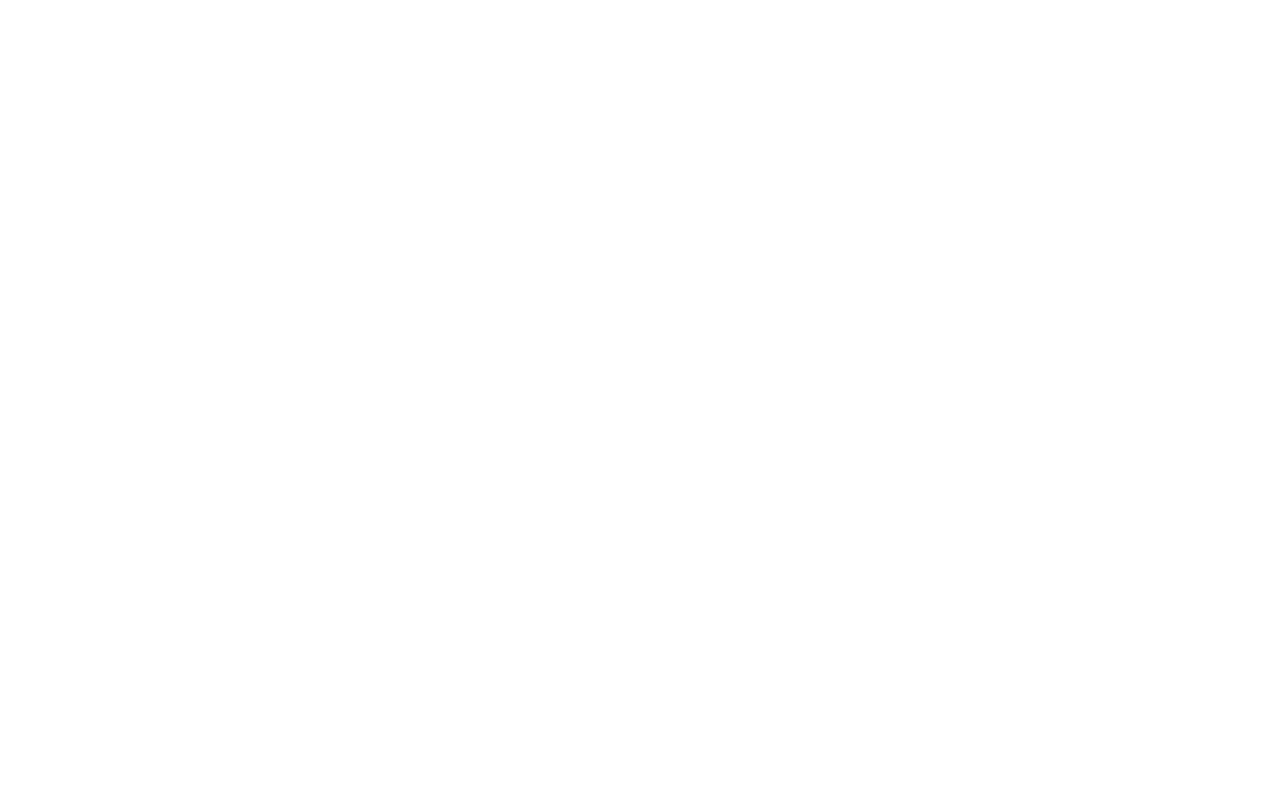
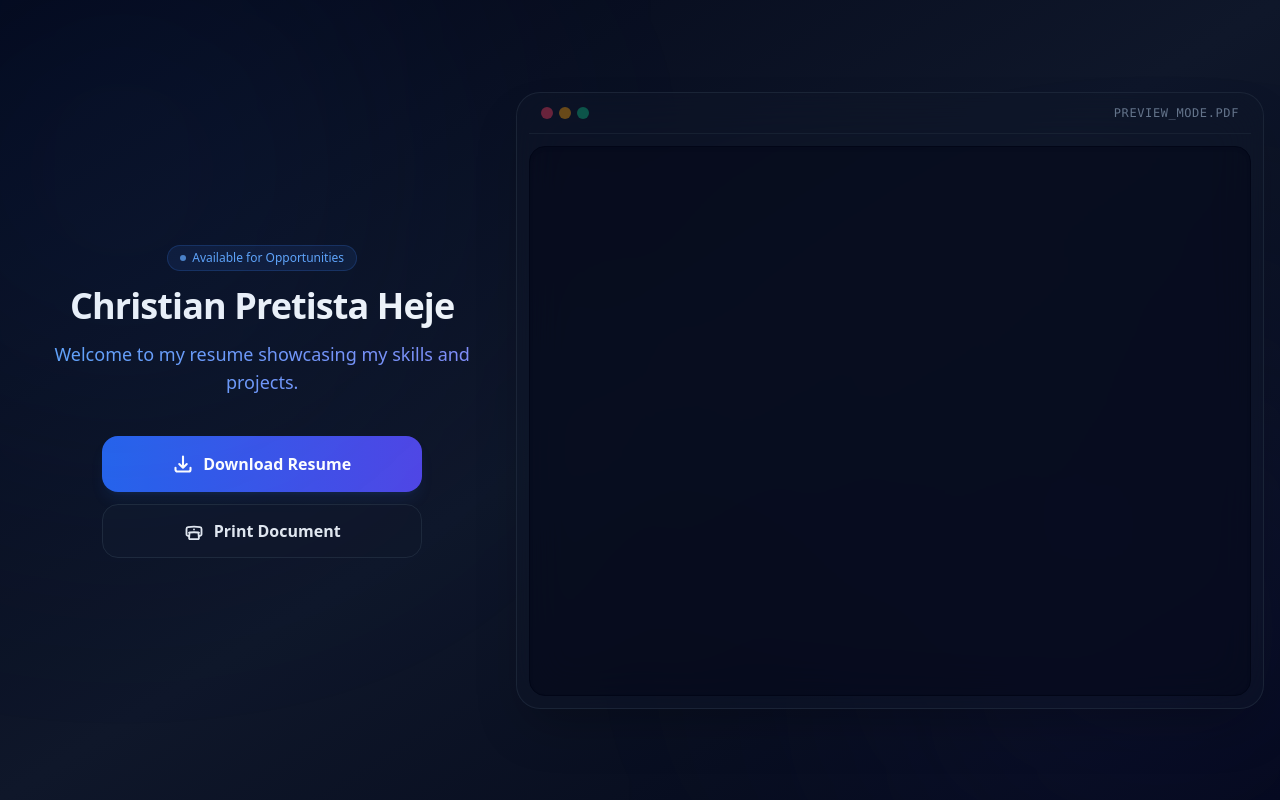
Before and after one commit to christiaaann/chistian-portfolio, a React (Vite) app: page /resume in a window 1280 px wide. Before the commit this address had no page. Built offline with nearby package versions, Linux system fonts and the light colour scheme.

Commit message:
Fix Resume Page

```diff
--- a/package.json
+++ b/package.json
@@ -12,6 +12,7 @@
   "dependencies": {
     "@lottiefiles/dotlottie-react": "^0.17.12",
     "emailjs-com": "^3.2.0",
+    "lucide-react": "^1.3.0",
     "react": "^19.2.0",
     "react-dom": "^19.2.0",
     "react-router-dom": "^7.12.0"
--- a/src/App.jsx
+++ b/src/App.jsx
@@ -2,13 +2,14 @@
 import { Route, Router, Routes } from 'react-router-dom'
 import MyProject from './components/MyProject'
 import Home from './Home/Home'
-
+import Resume from './components/Resume'
 function App() {
 
   return (
    <Routes>
     <Route path='/' element={<Home/>}/>
     <Route path='/goProject' element={<MyProject/>}/>
+    <Route path='/resume' element={<Resume/>} />
    </Routes>
   );
 }
--- a/src/components/Experience.jsx
+++ b/src/components/Experience.jsx
@@ -1,7 +1,8 @@
-import React, { useEffect, useState } from 'react'
+import React, { useEffect, useState, useRef } from 'react'
 import info from '../assets/info.png'
 import enrollment from '../assets/enrollment.png'
 import rental from '../assets/rental.png'
+import { ChevronLeft, ChevronRight } from 'lucide-react'
 const Experience = () => {
 
   const [slider, setSlider] = useState([
@@ -17,26 +18,44 @@
    return () => clearInterval(interval);
   }, [slider]);
 
+  const ref = useRef();
+  const [show, setShow] = useState(false);
+
   return (
      <div className=' bg-neutral-950 border max-w-[20rem] pp:max-w-full border-neutral-700 p-2 rounded-lg'>
      <div className='flex gap-2 relative left-1 items-center'>
      <img className='w-5 h-5' src={info} alt="" />
      <h1 className='text-xl font-bold'>Projec History</h1>
      </div>
-     <div className='flex flex-col gap-3 mt-2 text-[15px] text-justify p-1 '>
+     <div className='flex relative flex-col gap-3 mt-2 text-[15px] text-justify p-1 '>
        <li className='text-lg relative left-5'>Enrollment System <span className=' bg-red-600 text-white text-sm rounded-sm px-2'>Live</span></li>
         {slider.length > 0 ? (
+        <>
         <a target='_blank' href='https://myrtlechristianschool.com/'>
         <img className='h-72' src={slider[current].imageUrl} alt="" />
         </a>
-        ):(
+        <button
+         className='absolute top-44 -left-2 border border-white/50 backdrop-blur-xl w-10 h-10 rounded-full flex justify-center items-center'
+         >
+          <ChevronLeft/>
+          </button>
+        <button
+         className='absolute top-44 -right-2 border border-white/50 backdrop-blur-xl w-10 h-10 rounded-full flex justify-center items-center'
+         >
+          <ChevronRight/>
+          </button>
+      </>
+     ):(
        <span>No Project</span>
     )}
         <div className='p-3'>
-        <li>Implemented Google Authentication login using Firebase.</li>
+         <p className=' border p-2 rounded-lg border-neutral-700'>Implemented Google Authentication login using Firebase.</p>
+           <p className=' border p-2 rounded-lg border-neutral-700'>Added email notification system for application approval and rejection during enrollment.</p>
+             <p className=' border p-2 rounded-lg border-neutral-700'>Integrated database and handled system functionality using Firebase</p>
+        {/* <li>Implemented Google Authentication login using Firebase.</li>
         <li>Developed frontend and backend features using React, Node.js, Tailwind CSS, and JavaScript.</li>
         <li>Integrated database and handled system functionality using Firebase.</li>
-        <li>Added email notification system for application approval and rejection during enrollment.</li>
+        <li>Added email notification system for application approval and rejection during enrollment.</li> */}
       </div>
        <li className='text-lg relative left-5'>Rental System</li>
        <img className=' border border-gray-500' src={rental} alt="" />
--- a/src/components/Profile.jsx
+++ b/src/components/Profile.jsx
@@ -10,7 +10,7 @@
 import sender from '../assets/sender.png'
 import emailjs from 'emailjs-com'
 import { DotLottieReact } from '@lottiefiles/dotlottie-react'
-
+import { Link } from 'react-router-dom'
 const Profile = () => {
 
     const navigate = useNavigate();
@@ -162,7 +162,15 @@
        </div>
        <div className='flex gap-5'>
        {/* <p className='tt:relative xx:text-[18px] xx:top-3 top-2 text-[20px] font-manrope leading-snug text-transparent bg-clip-text bg-gradient-to-r from-indigo-600 via-pink-600 to-purple-600 font-bold tt:text-lg tt:duration-200 text-nowrap'>Game Developer</p>  */}
-      <a target='_blank'  href='https://docs.google.com/document/d/14q0y_qkJVN4aRrdD41YFinforR4oC-dPA4fR_OCH9dE/edit?usp=drive_link' className=' flex items-center relative tt:right-5 tt:top-2 duration-200 underline gap-1 px-3 h-7 font-semibold'><img className='w-5 h-5' src={Hand} alt="" />Resume</a>
+      <Link
+       to="/resume"
+       target='_blank'
+       className=' flex items-center relative tt:right-5 tt:top-2 duration-200 underline gap-1 px-3 h-7 font-semibold'
+       >
+      <img className='w-5 h-5' src={Hand} alt=""
+      />
+      Resume
+      </Link>
 
         </div>
        <div className='flex items-start mt-2 gap-2 pp:flex-wrap relative tt:top-2' ref={dropdownRef}>
--- /dev/null
+++ b/src/components/Resume.jsx
@@ -0,0 +1,102 @@
+import { useRef } from "react";
+import resume from "../assets/Christian_Pretista_Heje.pdf";
+const Resume = () => {
+
+  const iframeRef = useRef(null);
+  const pdfSrc = `${resume}#toolbar=0&navpanes=0&scrollbar=150`;
+
+const handlePrint = () => {
+  const printWindow = window.open(resume, "_blank");
+  if (printWindow) {
+    printWindow.onload = () => {
+      printWindow.print();
+    };
+  }
+};
+  return (
+    <div className="min-h-screen bg-gradient-to-br from-slate-950 via-slate-900 to-slate-950 flex items-center justify-center p-4 lg:p-12 relative overflow-hidden">
+
+      {/* Ambient Background Glows */}
+      <div className="absolute top-[-10%] left-[-10%] w-[500px] h-[500px] bg-blue-500/10 rounded-full blur-[150px] pointer-events-none" />
+      <div className="absolute bottom-[-10%] right-[-10%] w-[500px] h-[500px] bg-indigo-500/10 rounded-full blur-[150px] pointer-events-none" />
+
+      {/* Main Grid Wrapper */}
+      <div className="w-full justify-evenly flex gap-2">
+
+        {/* LEFT COLUMN: Landing Info & Download Action (40% Width sa Desktop) */}
+        <div className="lg:col-span-5 flex flex-col justify-center space-y-6 text-center lg:text-left px-4">
+          <div className="space-y-3">
+            <span className="inline-flex items-center gap-1.5 px-3 py-1 rounded-full text-xs font-medium bg-blue-500/10 text-blue-400 border border-blue-500/20 w-fit mx-auto lg:mx-0">
+              <span className="w-1.5 h-1.5 rounded-full bg-blue-400 animate-pulse" />
+              Available for Opportunities
+            </span>
+            <h1 className="text-4xl lg:text-5xl font-extrabold text-slate-100 tracking-tight leading-tight">
+              Christian Pretista Heje
+            </h1>
+            <p className="text-lg flex flex-col font-medium bg-gradient-to-r from-blue-400 to-indigo-400 bg-clip-text text-transparent">
+            Welcome to my resume showcasing my skills and projects.
+            </p>
+          </div>
+
+          <div className="pt-4 flex flex-col sm:flex-row lg:flex-col gap-3 max-w-xs mx-auto lg:mx-0 w-full">
+            {/* Primary Download Button */}
+            <a
+              href={resume}
+              download="Christian_Pretista_Heje_Resume.pdf"
+              className="flex items-center justify-center gap-2.5 px-6 py-4 bg-gradient-to-r from-blue-600 to-indigo-600 hover:from-blue-500 hover:to-indigo-500 text-white font-semibold rounded-2xl shadow-lg shadow-blue-500/10 hover:shadow-blue-500/20 active:scale-[0.98] transition-all duration-200 w-full"
+            >
+              <svg xmlns="http://www.w3.org/2000/svg" fill="none" viewBox="0 0 24 24" strokeWidth={2.5} stroke="currentColor" className="w-5 h-5">
+                <path strokeLinecap="round" strokeLinejoin="round" d="M3 16.5v2.25A2.25 2.25 0 0 0 5.25 21h13.5A2.25 2.25 0 0 0 21 18.75V16.5M16.5 12 12 16.5m0 0L7.5 12m4.5 4.5V3" />
+              </svg>
+              Download Resume
+            </a>
+            <button
+              onClick={handlePrint}
+              className="flex items-center justify-center gap-2.5 px-6 py-3.5 bg-slate-900/80 hover:bg-slate-800 text-slate-200 hover:text-white font-semibold rounded-2xl border border-slate-800 hover:border-slate-700 active:scale-[0.98] transition-all duration-200 w-full"
+            >
+              <svg xmlns="http://www.w3.org/2000/svg" fill="none" viewBox="0 0 24 24" strokeWidth={2.2} stroke="currentColor" className="w-5 h-5">
+                <path strokeLinecap="round" strokeLinejoin="round" d="M6.72 13.829c-.24.03-.48.062-.72.096m.72-.096a42.415 42.415 0 0 1 10.56 0m-10.56 0L6.34 18m10.94-4.171c.24.03.48.062.72.096m-.72-.096L17.66 18m0 0 .229 2.523a1.125 1.125 0 0 1-1.12 1.227H7.231c-.662 0-1.18-.568-1.12-1.227L6.34 18m11.318 0h1.091A2.25 2.25 0 0 0 21 15.75V9.456c0-1.081-.768-2.015-1.837-2.175a48.055 48.055 0 0 0-14.326 0C3.768 7.44 3 8.375 3 9.456v6.294a2.25 2.25 0 0 0 2.25 2.25h1.091M12 10.125h.008v.008H12v-.008Z" />
+              </svg>
+              Print Document
+            </button>
+          </div>
+        </div>
+
+        {/* RIGHT COLUMN: Interactive Document Viewer (60% Width sa Desktop) */}
+        <div className="w-[50rem] ">
+          <div className="bg-slate-900/40 backdrop-blur-xl border border-slate-800/80 rounded-3xl p-3 md:p-4 shadow-2xl relative group transition-all duration-300 hover:border-slate-700/60">
+
+            {/* Top Window Bar Mac-style dots para maging mukhang modern dashboard component */}
+            <div className="flex items-center justify-between px-3 pb-3 border-b border-slate-800/60 mb-3">
+              <div className="flex items-center gap-1.5">
+                <span className="w-3 h-3 rounded-full bg-rose-500/40" />
+                <span className="w-3 h-3 rounded-full bg-amber-500/40" />
+                <span className="w-3 h-3 rounded-full bg-emerald-500/40" />
+              </div>
+              <span className="text-xs text-slate-500 font-mono tracking-wider">PREVIEW_MODE.PDF</span>
+            </div>
+
+            {/* The Actual PDF Document Frame */}
+        <div className="rounded-2xl overflow-hidden bg-slate-950/50 p-1.5 border border-slate-950 shadow-inner relative h-[550px] md:h-[680px]">
+  <iframe
+    src={pdfSrc}
+    title="Resume PDF Frame"
+    /* MGA PINALITANG UTOS:
+      1. absolute top-0 left-0 w-full h-full - para nakalapat ang iframe sa buong box.
+      2. scale-[1.4] - Dito mo kokontrolin ang laki! (1.4 = 140% ang laki ng resume mo). Pwede mong gawing 1.3 o 1.5 depende sa trip mo.
+      3. origin-top - Para siguradong nakapako sa itaas ang simula ng resume at hindi lumutang sa gitna.
+    */
+    className="absolute top-0 left-0 w-full h-full scale-[1.0] origin-top border-none block"
+    style={{ colorScheme: 'light' }}
+  />
+</div>
+
+          </div>
+        </div>
+
+      </div>
+    </div>
+  );
+};
+
+export default Resume;
```
Also changed, not shown: 2 other files (tests, documents, lock files or other folders).
